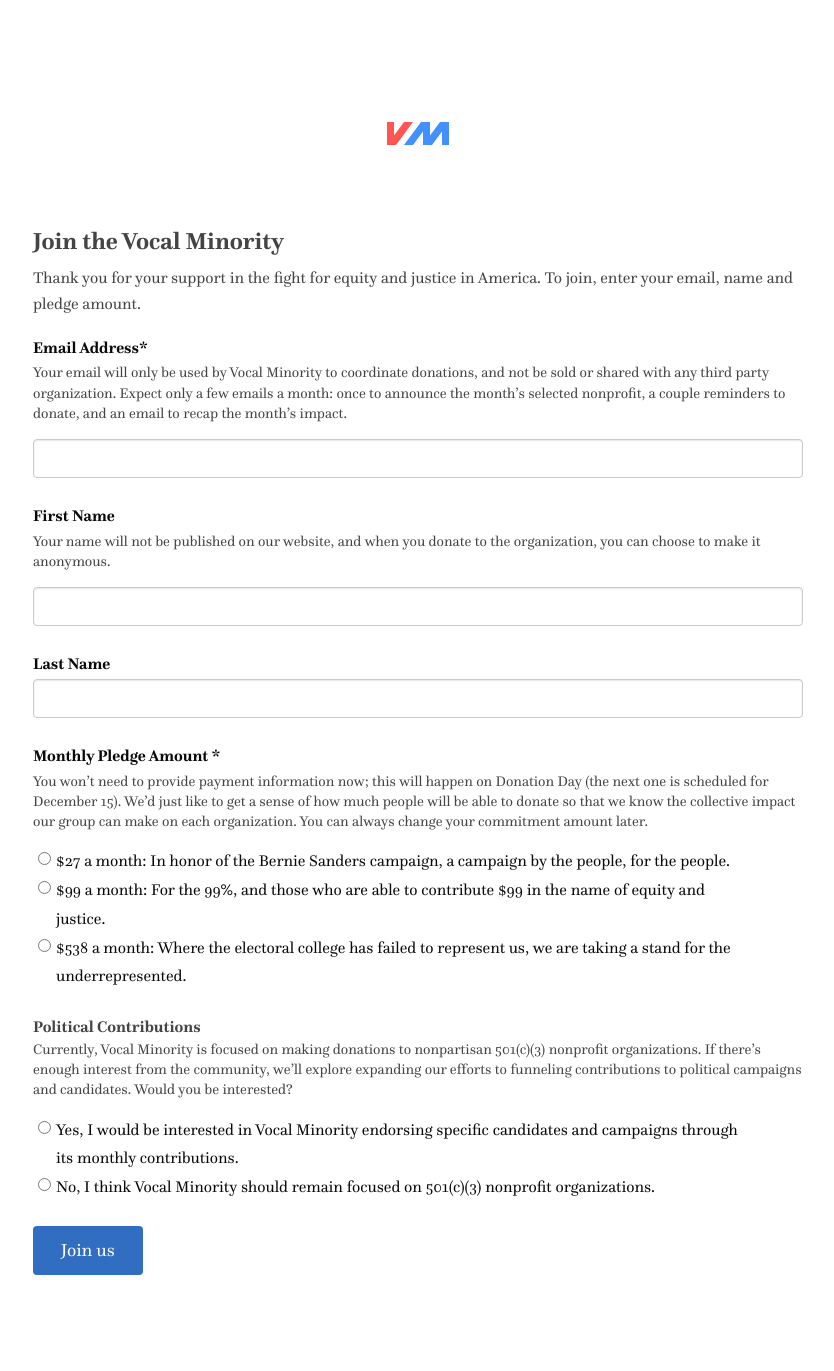
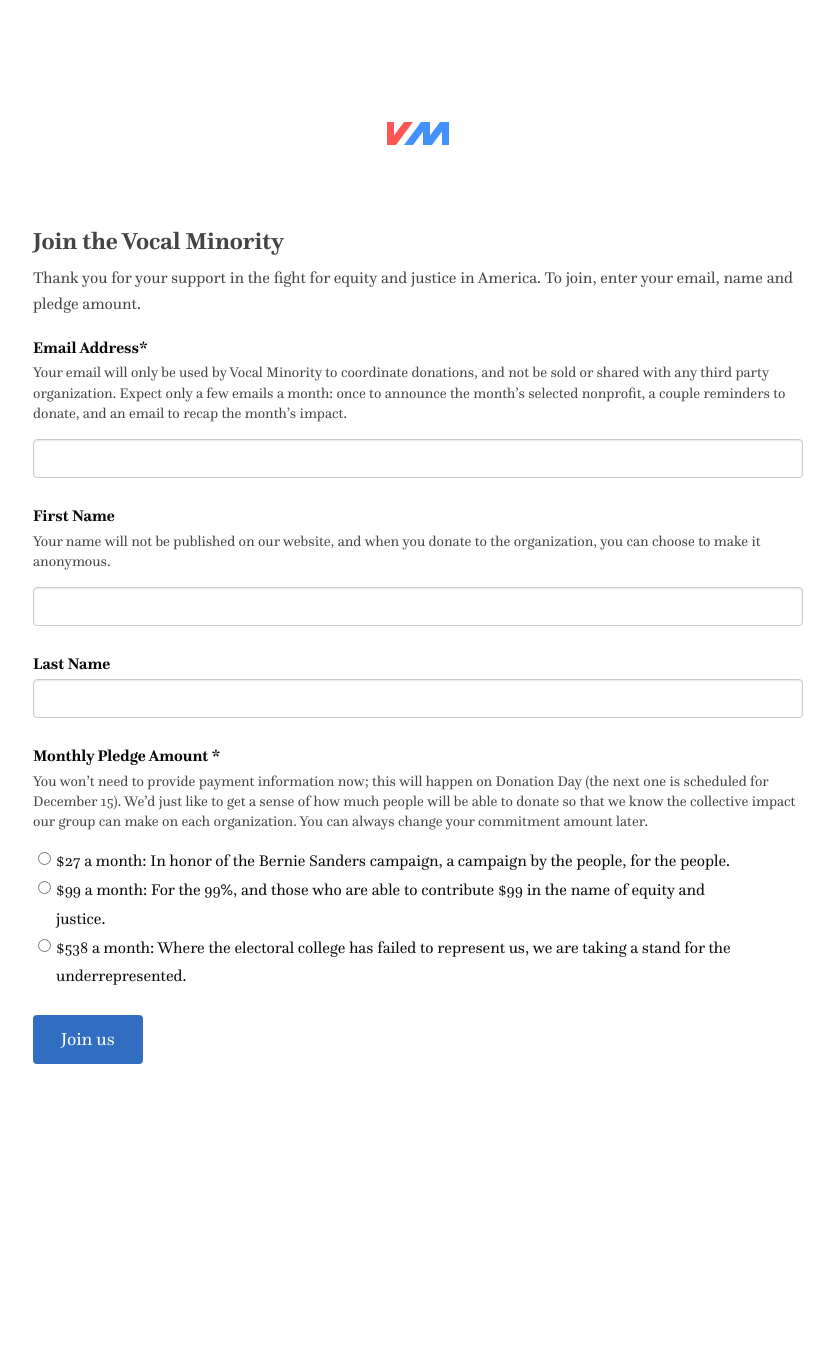
Before and after one commit to VocalMinority/vocalminority.us, a Jekyll site: the page built from join.html, in a window 1280 px wide. Shown: the whole page, without its empty margins (222-1056 px from the left). Built offline with Jekyll 4.4.1, drawn with Linux system fonts in a browser that asks for light colours; nearby versions of some CDN libraries; comment, search, counter and statistics services are not loaded; after the commit the page ends 1160 px from its top, so only the background shows below that.

Commit message:
Remove Political Contributions field

```diff
--- a/join.html
+++ b/join.html
@@ -53,20 +53,6 @@
             </div>
           </div>
         </div>
-        <div class="mc-field-group input-group">
-            <strong>Political Contributions</strong>
-            <p class="field-explainer">
-              Currently, Vocal Minority is focused on making donations to nonpartisan 501(c)(3) nonprofit organizations. If there’s enough interest from the community, we’ll explore expanding our efforts to funneling contributions to political campaigns and candidates. Would you be interested?
-            </p>
-            <label class="radio" for="mce-POLITICAL-0">
-              <input type="radio" value="Yes" name="POLITICAL" id="mce-POLITICAL-0">
-              <span>Yes, I would be interested in Vocal Minority endorsing specific candidates and campaigns through its monthly contributions.</span>
-            </label>
-            <label class="radio" for="mce-POLITICAL-1">
-              <input type="radio" value="No" name="POLITICAL" id="mce-POLITICAL-1">
-              <span>No, I think Vocal Minority should remain focused on 501(c)(3) nonprofit organizations.</span>
-            </label>
-        </div>
         <!-- real people should not fill this in and expect good things - do not remove this or risk form bot signups-->
         <div style="position: absolute; left: -5000px;" aria-hidden="true"><input type="text" name="b_fef66ca0dae42cef5892510c9_8ef5e4c5a7" tabindex="-1" value=""></div>
         <input type="submit" value="Join us" name="subscribe" id="mc-embedded-subscribe" class="button mc-embedded-subscribe">
@@ -79,6 +65,6 @@
       </div>
     </form>
   </div>
-  <script type='text/javascript' src='//s3.amazonaws.com/downloads.mailchimp.com/js/mc-validate.js'></script><script type='text/javascript'>(function($) {window.fnames = new Array(); window.ftypes = new Array();fnames[0]='EMAIL';ftypes[0]='email';fnames[1]='FNAME';ftypes[1]='text';fnames[2]='LNAME';ftypes[2]='text';fnames[3]='AMOUNT';ftypes[3]='radio';fnames[4]='POLITICAL';ftypes[4]='radio';}(jQuery));var $mcj = jQuery.noConflict(true);</script>
+  <script type='text/javascript' src='//s3.amazonaws.com/downloads.mailchimp.com/js/mc-validate.js'></script><script type='text/javascript'>(function($) {window.fnames = new Array(); window.ftypes = new Array();fnames[0]='EMAIL';ftypes[0]='email';fnames[1]='FNAME';ftypes[1]='text';fnames[2]='LNAME';ftypes[2]='text';fnames[3]='AMOUNT';ftypes[3]='radio';}(jQuery));var $mcj = jQuery.noConflict(true);</script>
 <!--End mc_embed_signup-->
 </section>
```
